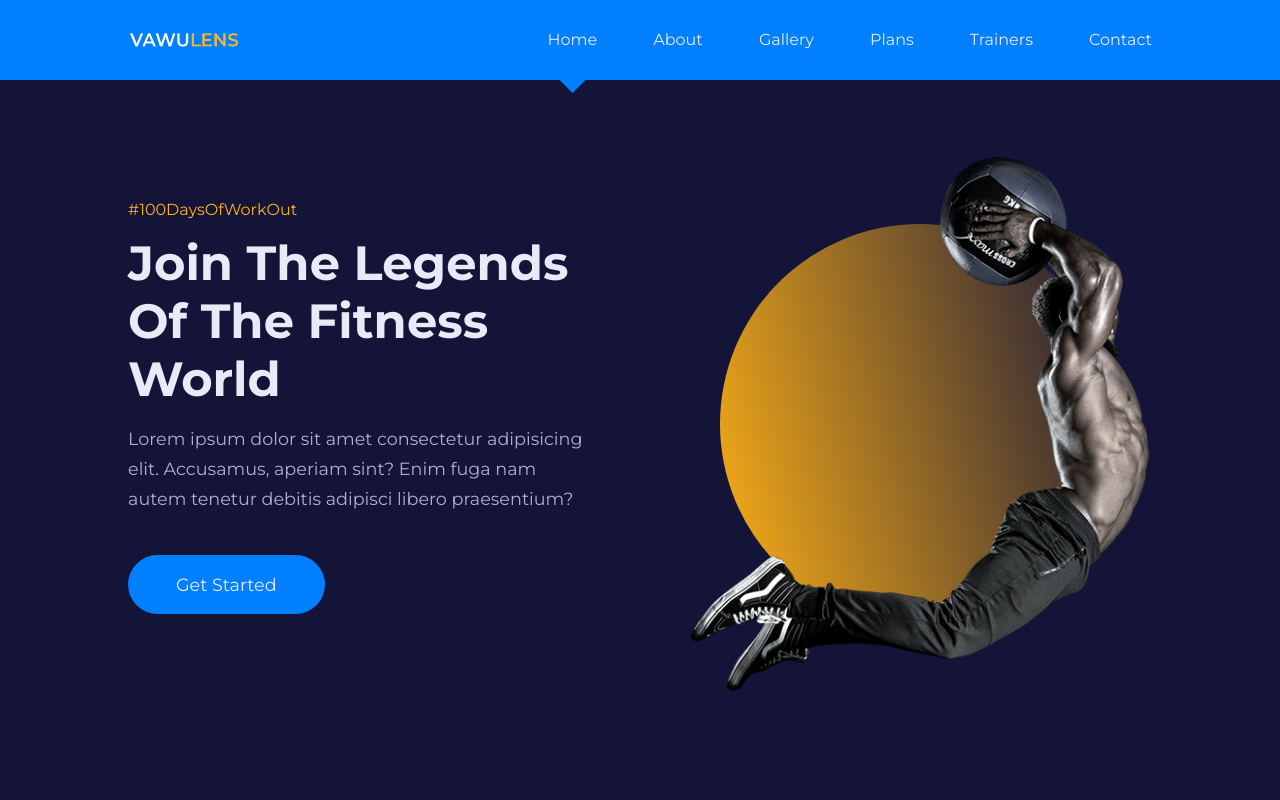
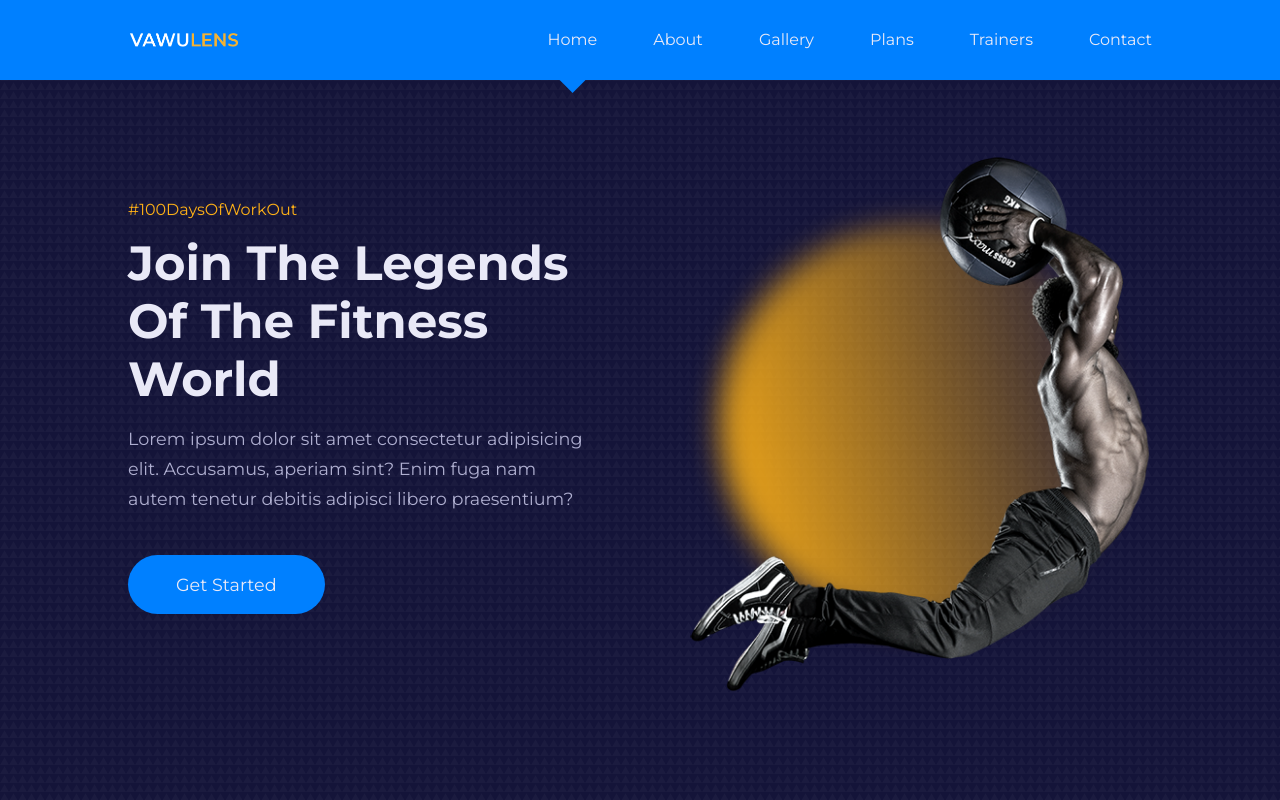
Before and after one commit to sanic16/gym-react-website, a React (Vite) app: page / in a window 1280 px wide. Shown: the top 800 px of the page. Built offline with nearby package versions, Linux system fonts and the light colour scheme.

Commit message:
adding bg texture

```diff
--- a/src/index.css
+++ b/src/index.css
@@ -38,7 +38,8 @@ body{
     color: var(--color-gray-200);
     line-height: 1.7;
     overflow-x: hidden;
-    background-color: var(--color-gray-600);
+    background: var(--color-gray-600) url('../src/assets/images/bg_texture.png') ;
+
 }
 
 .container{
--- a/src/pages/home/home.css
+++ b/src/pages/home/home.css
@@ -44,7 +44,7 @@
     background: linear-gradient(75deg, var(--color-secondary), transparent);
     border-radius: 50%;
     position: absolute;
-    /* filter: blur(15px); */
+    filter: blur(15px);
     transition: var(--transition);
 }
 
@@ -52,9 +52,9 @@
     position: relative;
 }
 
-.main__header-right:hover .main__header-circle{
+/* .main__header-right:hover .main__header-circle{
     filter: blur(15px);
-}
+} */
 
 /* =============================== PROGRAMS ================================== */
 .programs{
```
Also changed, not shown: public/bg_texture.png (added), public/gallery13.jpg (added).
